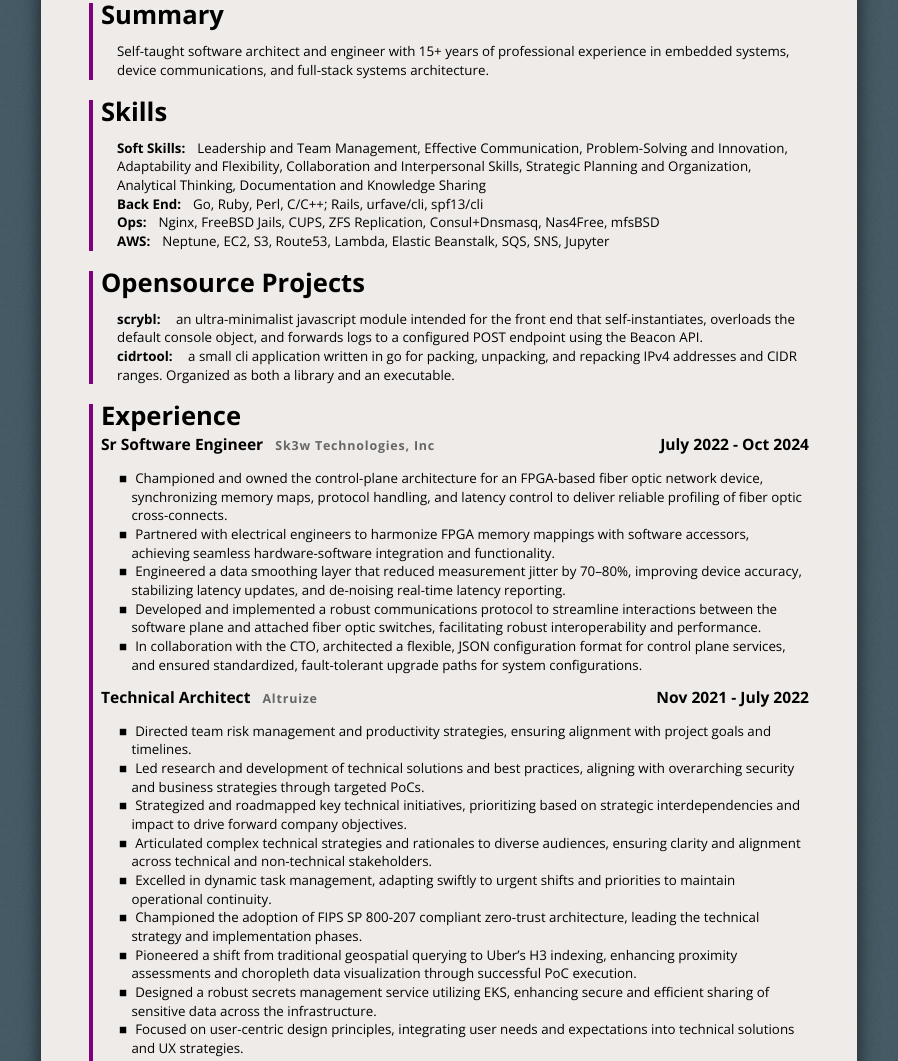
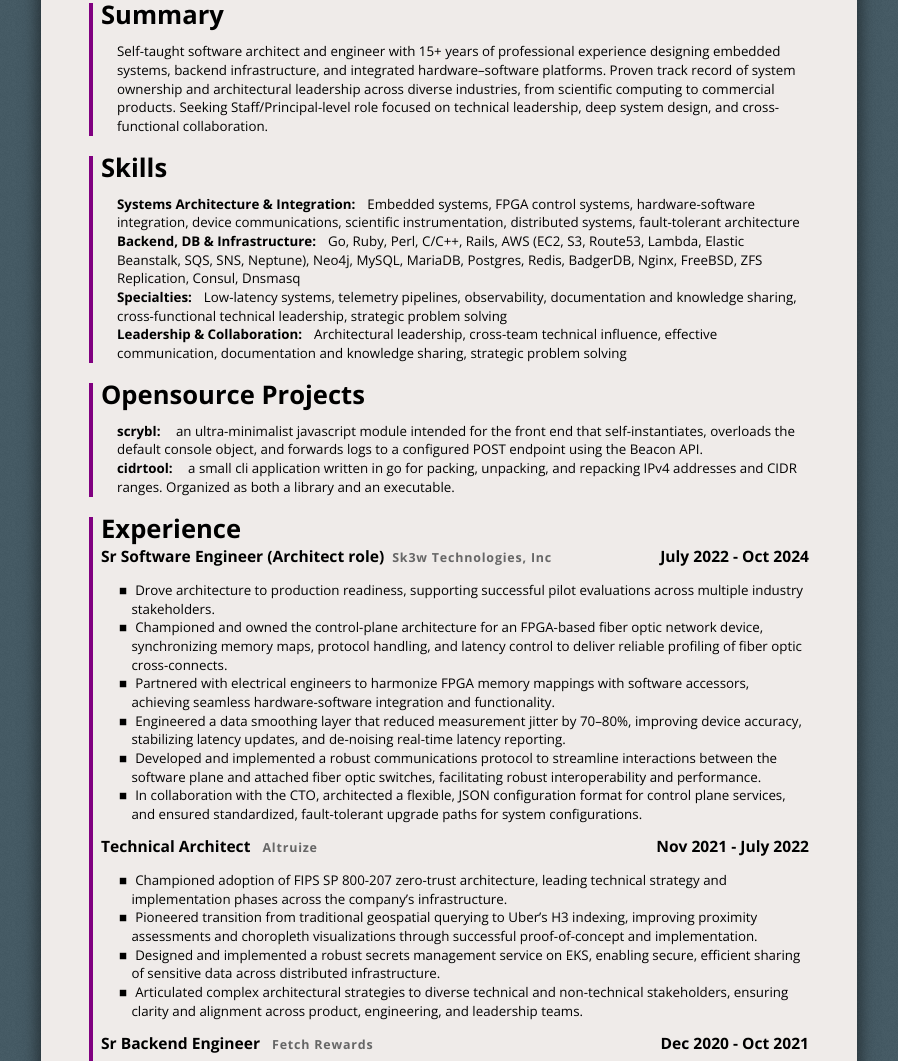
Before and after one commit to storskegg/storskegg.github.io, a website: page index.html in a window 1280 px wide. Shown: the part 247-1308 px from the top of the page, without its empty margins (191-1089 px from the left). Drawn offline with nearby package versions, Linux system fonts and the light colour scheme.

Commit message:
polished summary, skills, sk3w and altruize

```diff
--- a/index.html
+++ b/index.html
@@ -39,18 +39,16 @@
   <main>
     <article class="summary">
       <ul class="one ruled columns unstyled">
-        <li>Self-taught software architect and engineer with 15+ years of professional experience in embedded systems, device communications, and full-stack systems architecture.</li>
+        <li>Self-taught software architect and engineer with 15+ years of professional experience designing embedded systems, backend infrastructure, and integrated hardware–software platforms. Proven track record of system ownership and architectural leadership across diverse industries, from scientific computing to commercial products. Seeking Staff/Principal-level role focused on technical leadership, deep system design, and cross-functional collaboration.</li>
       </ul>
     </article>
 
     <article class="skills">
       <ul class="one ruled columns unstyled">
-        <li><header>Soft Skills</header>Leadership and Team Management, Effective Communication, Problem-Solving and Innovation, Adaptability and Flexibility, Collaboration and Interpersonal Skills, Strategic Planning and Organization, Analytical Thinking, Documentation and Knowledge Sharing</li>
-<!--        <li><header>Front End</header>React, Material-UI, Semantic-UI, jQuery, HTML5, CSS3, SASS/SCSS; Websockets, Web Workers, File API; Media Queries, CSS for Print</li>-->
-        <li><header>Back End</header>Go, Ruby, Perl, C/C++; Rails, urfave/cli, spf13/cli</li>
-<!--        <li><header>Operating Systems</header>Linux, FreeBSD, macOS</li>-->
-        <li><header>Ops</header>Nginx, FreeBSD Jails, CUPS, ZFS Replication, Consul+Dnsmasq, Nas4Free, mfsBSD</li>
-        <li><header>AWS</header>Neptune, EC2, S3, Route53, Lambda, Elastic Beanstalk, SQS, SNS, Jupyter</li>
+        <li><header>Systems Architecture &amp; Integration</header>Embedded systems, FPGA control systems, hardware-software integration, device communications, scientific instrumentation, distributed systems, fault-tolerant architecture</li>
+        <li><header>Backend, DB &amp; Infrastructure</header>Go, Ruby, Perl, C/C++, Rails, AWS (EC2, S3, Route53, Lambda, Elastic Beanstalk, SQS, SNS, Neptune), Neo4j, MySQL, MariaDB, Postgres, Redis, BadgerDB, Nginx, FreeBSD, ZFS Replication, Consul, Dnsmasq</li>
+        <li><header>Specialties</header>Low-latency systems, telemetry pipelines, observability, documentation and knowledge sharing, cross-functional technical leadership, strategic problem solving</li>
+        <li><header>Leadership &amp; Collaboration</header>Architectural leadership, cross-team technical influence, effective communication, documentation and knowledge sharing, strategic problem solving</li>
       </ul>
     </article>
 
@@ -64,10 +62,11 @@
     <article class="experience">
       <section id="exp_08">
         <header>
-          <h3>Sr Software Engineer <small>Sk3w Technologies, Inc</small> <span class="duration">July 2022 - Oct 2024</span></h3>
+          <h3>Sr Software Engineer (Architect role)<small>Sk3w Technologies, Inc</small> <span class="duration">July 2022 - Oct 2024</span></h3>
         </header>
 
         <ul class="one ruled columns accomplishments">
+          <li>Drove architecture to production readiness, supporting successful pilot evaluations across multiple industry stakeholders.</li>
           <li>Championed and owned the control-plane architecture for an FPGA-based fiber optic network device, synchronizing memory maps, protocol handling, and latency control to deliver reliable profiling of fiber optic cross-connects.</li>
           <li>Partnered with electrical engineers to harmonize FPGA memory mappings with software accessors, achieving seamless hardware-software integration and functionality.</li>
           <li>Engineered a data smoothing layer that reduced measurement jitter by 70–80%, improving device accuracy, stabilizing latency updates, and de-noising real-time latency reporting.</li>
@@ -82,16 +81,12 @@
         </header>
 
         <ul class="one ruled columns accomplishments">
-          <li>Directed team risk management and productivity strategies, ensuring alignment with project goals and timelines.</li>
-          <li>Led research and development of technical solutions and best practices, aligning with overarching security and business strategies through targeted PoCs.</li>
-          <li>Strategized and roadmapped key technical initiatives, prioritizing based on strategic interdependencies and impact to drive forward company objectives.</li>
-          <li>Articulated complex technical strategies and rationales to diverse audiences, ensuring clarity and alignment across technical and non-technical stakeholders.</li>
-          <li>Excelled in dynamic task management, adapting swiftly to urgent shifts and priorities to maintain operational continuity.</li>
-          <li>Championed the adoption of FIPS SP <nobr>800-207</nobr> compliant zero-trust architecture, leading the technical strategy and implementation phases.</li>
-          <li>Pioneered a shift from traditional geospatial querying to Uber’s H3 indexing, enhancing proximity assessments and choropleth data visualization through successful PoC execution.</li>
-          <li>Designed a robust secrets management service utilizing EKS, enhancing secure and efficient sharing of sensitive data across the infrastructure.</li>
-          <li>Focused on user-centric design principles, integrating user needs and expectations into technical solutions and UX strategies.</li>
+          <li>Championed adoption of FIPS SP 800-207 zero-trust architecture, leading technical strategy and implementation phases across the company’s infrastructure.</li>
+          <li>Pioneered transition from traditional geospatial querying to Uber’s H3 indexing, improving proximity assessments and choropleth visualizations through successful proof-of-concept and implementation.</li>
+          <li>Designed and implemented a robust secrets management service on EKS, enabling secure, efficient sharing of sensitive data across distributed infrastructure.</li>
+          <li>Articulated complex architectural strategies to diverse technical and non-technical stakeholders, ensuring clarity and alignment across product, engineering, and leadership teams.</li>
         </ul>
+
       </section>
 
       <section id="exp_06">
@@ -153,11 +148,11 @@
       </section>
     </article>
 
-<!--    <article class="education">-->
-<!--      <ul class="one ruled columns unstyled">-->
-<!--        <li>Self-Taught Software Engineer: Extensive learning through self-guided study, professional experience, and open-source contributions since 2012.</li>-->
-<!--      </ul>-->
-<!--    </article>-->
+    <article class="education">
+      <ul class="one ruled columns unstyled">
+        <li>Self-taught software architect and engineer with 15+ years of professional experience in embedded systems, device communications, and full-stack systems architecture.</li>
+      </ul>
+    </article>
   </main>
 </body>
 </html>
--- a/scss/resume.scss
+++ b/scss/resume.scss
@@ -90,6 +90,12 @@
       content: 'Skills';
     }
   }
+
+  &.education {
+    &::before {
+      content: 'Education';
+    }
+  }
 }
 
 section {
@@ -165,6 +171,7 @@
   opacity: 0.5;
 }
 
+.education,
 .summary,
 .opensource_projects,
 .skills {
@@ -333,6 +340,7 @@
     //break-inside: avoid;
   }
 
+  .education,
   .summary {
     margin-top: 4pt;
   }
```
Also changed, not shown: css/resume.css.
